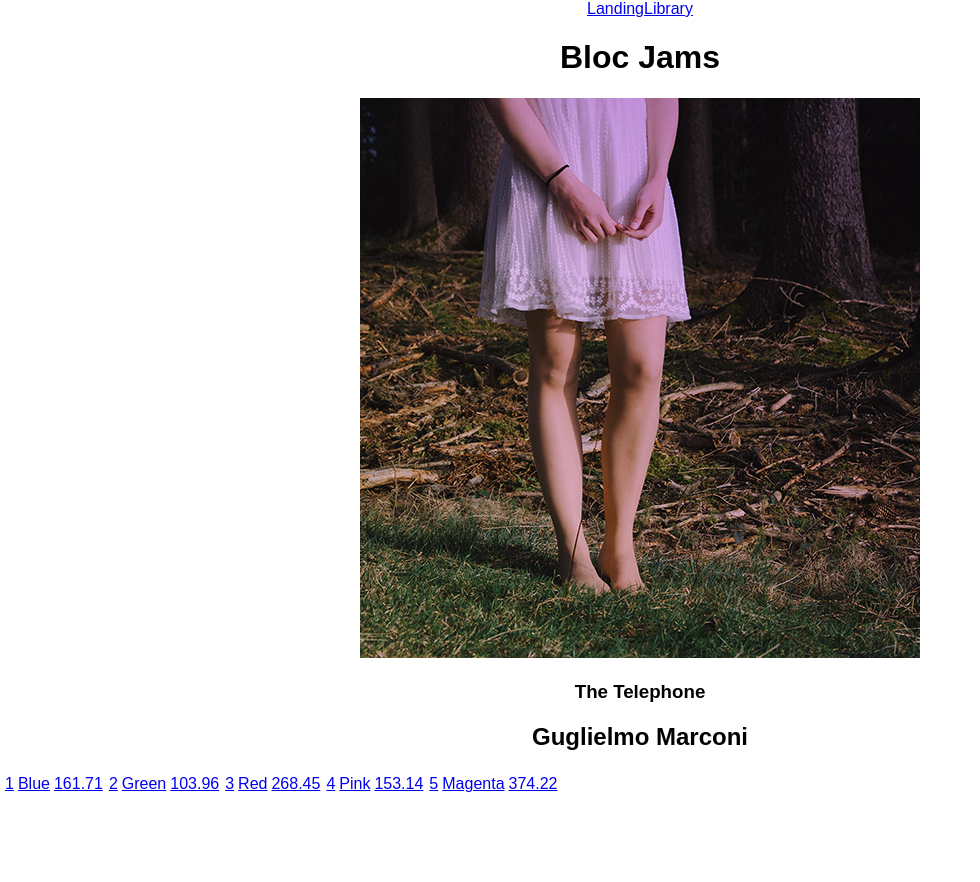
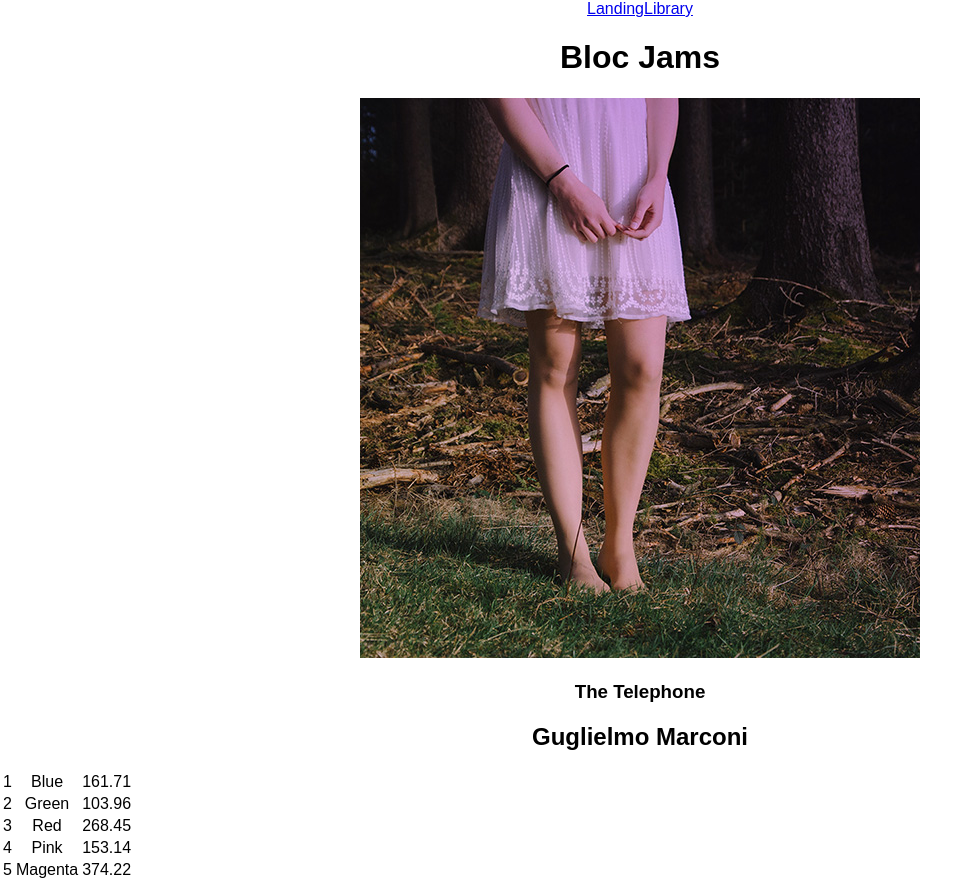
Before and after one commit to dereklundahl/Block-jams-react, a React (Create React App) app: page /album/the-telephone in a window 1280 px wide. Shown: the whole page, without its empty margins (0-980 px from the left). Before the commit the page ends 800 px from the top, so only its background shows below. Built offline with nearby package versions, Linux system fonts and the light colour scheme.

Commit message:
removed the link tag from the map function. At this point I was not supposed to have icons, so I removed the icon as well.

```diff
--- a/src/components/Album.js
+++ b/src/components/Album.js
@@ -64,13 +64,11 @@ handleSongClick(song) {
            <tbody>
              {
                this.state.album.songs.map( (song, index) =>
-                 <Link to={`/album/${this.state.album.slug}`} key={index}>
                  <tr className="song" key={index} onClick={() => this.handleSongClick(song)} >
                    <td>{index + 1}</td>
                    <td>{song.title}</td>
                    <td>{song.duration}</td>
                  </tr>
-                 </Link>
                 )
              }
            </tbody>
```
Lines whose indentation alone changed are shown as unchanged.
